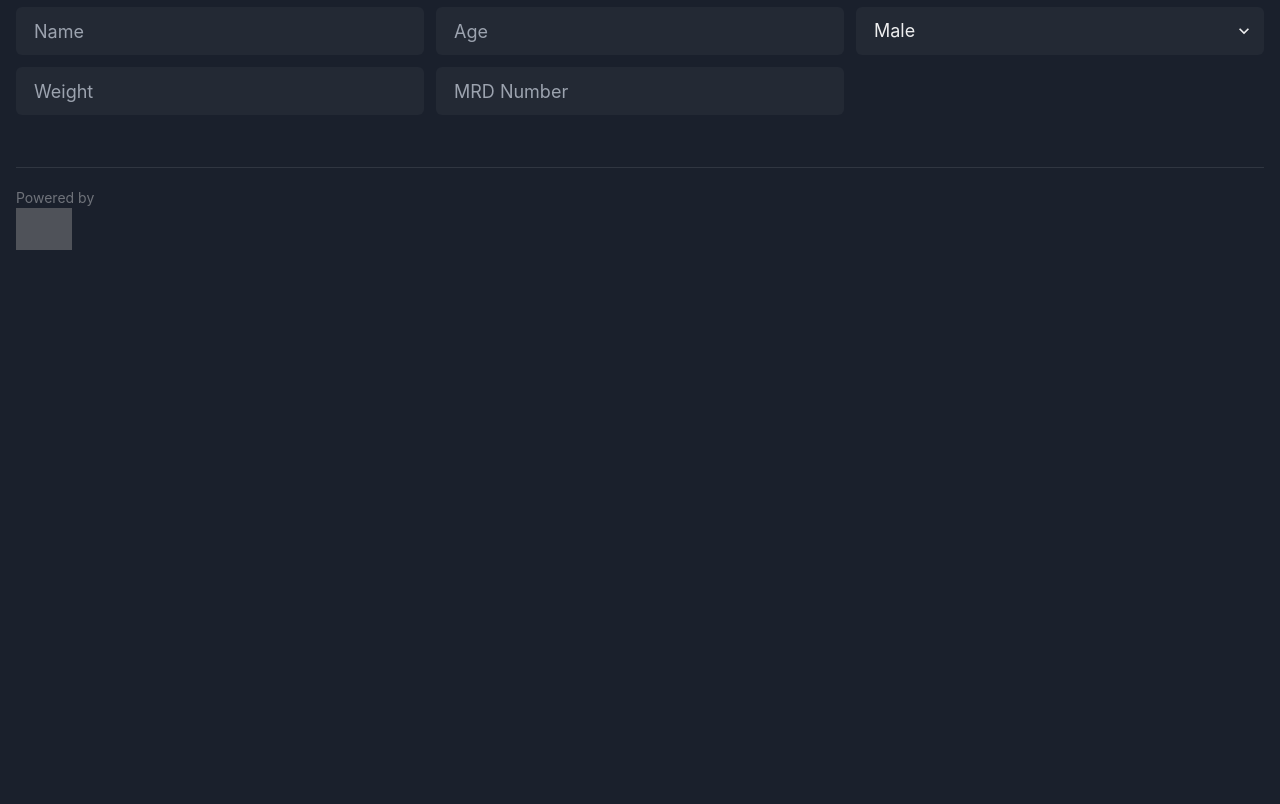
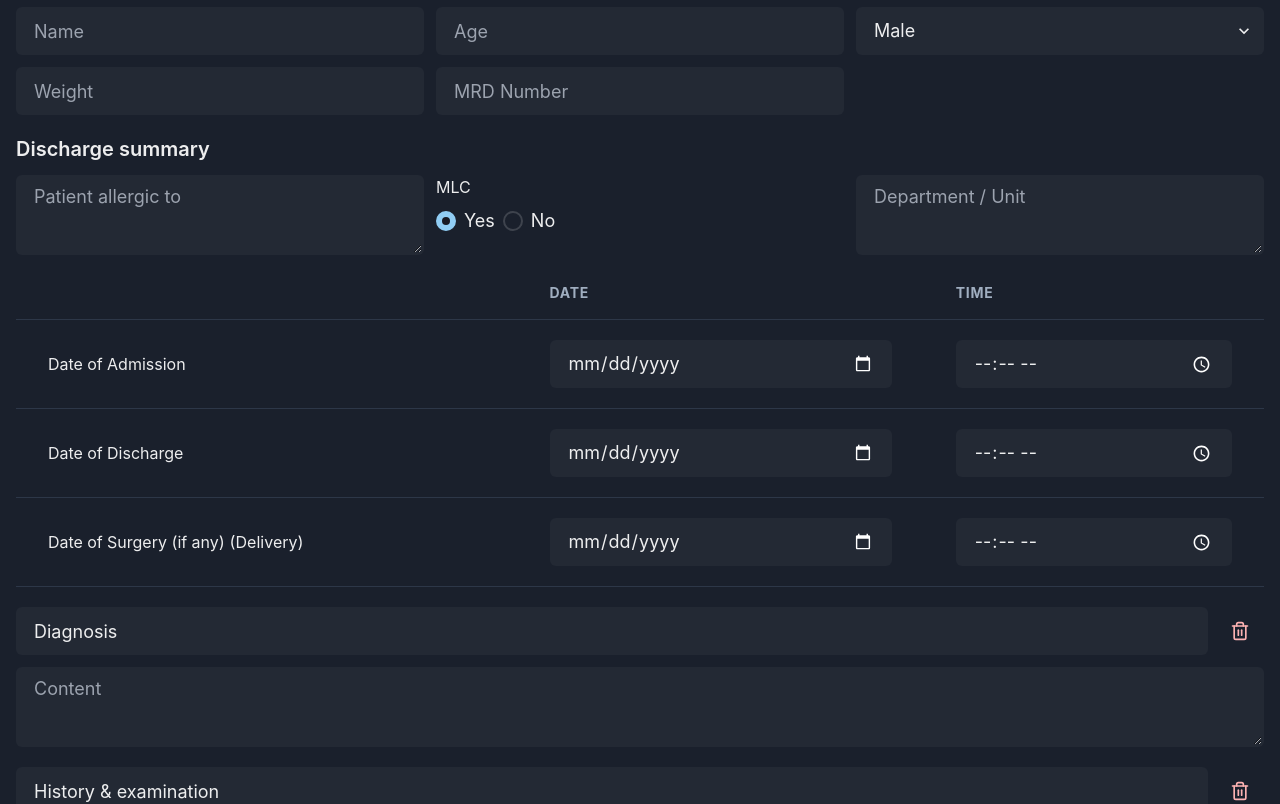
Before and after one commit to hyfic/vein-web, a Next.js app: page /form in a window 1280 px wide. Shown: the part 340-1144 px from the top of the page. Before the commit the page ends 800 px from the top, so only its background shows below. Built offline with nearby package versions, Linux system fonts and the light colour scheme; grey boxes are pictures that could not be loaded.

Commit message:
idk what I'm doing

```diff
--- /dev/null
+++ b/components/dischargeForm/dischargeSummaryDate.tsx
@@ -0,0 +1,50 @@
+import React from 'react';
+import { DateTime } from '@/types/discharge';
+import { SetState } from '@/types/react';
+import { Input, Td, Tr } from '@chakra-ui/react';
+
+interface Props {
+  date: DateTime;
+  setDate: SetState<DateTime>;
+  title: string;
+}
+
+export const DischargeSummaryDate: React.FC<Props> = ({
+  date,
+  setDate,
+  title,
+}) => {
+  return (
+    <Tr>
+      <Td>{title}</Td>
+      <Td>
+        <Input
+          size='lg'
+          type='date'
+          variant='filled'
+          value={date.date}
+          onChange={(e) =>
+            setDate({
+              date: e.target.value,
+              time: date.time,
+            })
+          }
+        />
+      </Td>
+      <Td>
+        <Input
+          size='lg'
+          type='time'
+          variant='filled'
+          value={date.time}
+          onChange={(e) =>
+            setDate({
+              time: e.target.value,
+              date: date.date,
+            })
+          }
+        />
+      </Td>
+    </Tr>
+  );
+};
--- /dev/null
+++ b/components/dischargeForm/dischargeSummaryForm.tsx
@@ -0,0 +1,99 @@
+import React, { useContext, useEffect, useState } from 'react';
+import { DateTime, DischargeSummaryValues } from '@/types/discharge';
+import { DischargeSummaryDate } from './dischargeSummaryDate';
+import { DischargeFormContext, DischargeFromContextType } from '.';
+import {
+  Radio,
+  RadioGroup,
+  SimpleGrid,
+  Stack,
+  Table,
+  TableContainer,
+  Tbody,
+  Textarea,
+  Th,
+  Thead,
+  Tr,
+} from '@chakra-ui/react';
+import { DischargeSummaryValueForm } from './dischargeSummaryValueForm';
+
+export const DischargeSummaryForm: React.FC = () => {
+  const { dischargeData, setDischargeData } = useContext(
+    DischargeFormContext
+  ) as DischargeFromContextType;
+
+  const [patientAllergicTo, setPatientAllergicTo] = useState('');
+  const [mlc, setMlc] = useState('Yes');
+  const [department, setDepartment] = useState('');
+  const [admission, setAdmission] = useState<DateTime>({});
+  const [discharge, setDischarge] = useState<DateTime>({});
+  const [surgery, setSurgery] = useState<DateTime>({});
+  const [summaryValues, setSummaryValues] = useState<any>(
+    dischargeData.dischargeSummary?.summaryValues || {}
+  );
+
+  useEffect(() => {}, [summaryValues]);
+
+  return (
+    <div className='mt-5'>
+      <h1 className='text-xl font-semibold'>Discharge summary</h1>
+      <SimpleGrid mt={3} columns={{ sm: 1, md: 2, lg: 3 }} gap={3}>
+        <Textarea
+          value={patientAllergicTo}
+          onChange={(e) => setPatientAllergicTo(e.target.value)}
+          variant='filled'
+          placeholder='Patient allergic to'
+          size='lg'
+        />
+        <div>
+          <h2 className=''>MLC</h2>
+          <RadioGroup mt={2} size='lg' onChange={setMlc} value={mlc}>
+            <Stack direction='row'>
+              <Radio value='Yes'>Yes</Radio>
+              <Radio value='No'>No</Radio>
+            </Stack>
+          </RadioGroup>
+        </div>
+        <Textarea
+          value={department}
+          onChange={(e) => setDepartment(e.target.value)}
+          variant='filled'
+          placeholder='Department / Unit'
+          size='lg'
+        />
+      </SimpleGrid>
+      <TableContainer>
+        <Table mt={3} size='lg' variant='simple'>
+          <Thead>
+            <Tr>
+              <Th></Th>
+              <Th>DATE</Th>
+              <Th>TIME</Th>
+            </Tr>
+          </Thead>
+          <Tbody>
+            <DischargeSummaryDate
+              title='Date of Admission'
+              date={admission}
+              setDate={setAdmission}
+            />
+            <DischargeSummaryDate
+              title='Date of Discharge'
+              date={discharge}
+              setDate={setDischarge}
+            />
+            <DischargeSummaryDate
+              title='Date of Surgery (if any) (Delivery)'
+              date={surgery}
+              setDate={setSurgery}
+            />
+          </Tbody>
+        </Table>
+      </TableContainer>
+      <DischargeSummaryValueForm
+        summaryValues={summaryValues}
+        setSummaryValues={setSummaryValues}
+      />
+    </div>
+  );
+};
--- /dev/null
+++ b/components/dischargeForm/dischargeSummaryValue.tsx
@@ -0,0 +1,56 @@
+import React, { useState, useEffect } from 'react';
+import { DischargeSummaryValues } from '@/types/discharge';
+import { Flex, IconButton, Input, Textarea } from '@chakra-ui/react';
+import { FiTrash2 } from 'react-icons/fi';
+
+interface Props {
+  hashkey: string;
+  summaryValue: DischargeSummaryValues;
+  editDischargeSummaryValue: any;
+  removeDischargeSummaryValue: any;
+}
+
+export const DischargeSummaryValue: React.FC<Props> = ({
+  hashkey: key,
+  summaryValue,
+  editDischargeSummaryValue,
+  removeDischargeSummaryValue,
+}) => {
+  const [title, setTitle] = useState(summaryValue.title);
+  const [content, setContent] = useState(summaryValue.content);
+
+  useEffect(() => {
+    editDischargeSummaryValue(key, title, content);
+  }, [title, content]);
+
+  return (
+    <div className='mb-5'>
+      <Flex alignItems='center'>
+        <Input
+          size='lg'
+          value={title}
+          onChange={(e) => setTitle(e.target.value)}
+          variant='filled'
+          placeholder='Title'
+        />
+        <IconButton
+          aria-label='remove'
+          size='lg'
+          ml={2}
+          colorScheme='red'
+          icon={<FiTrash2 size={20} />}
+          variant='ghost'
+          onClick={() => removeDischargeSummaryValue(key)}
+        />
+      </Flex>
+      <Textarea
+        size='lg'
+        variant='filled'
+        value={content}
+        onChange={(e) => setContent(e.target.value)}
+        placeholder='Content'
+        className='mt-3'
+      />
+    </div>
+  );
+};
--- /dev/null
+++ b/components/dischargeForm/dischargeSummaryValueForm.tsx
@@ -0,0 +1,65 @@
+import React, { useState } from 'react';
+import { SetState } from '@/types/react';
+import { DischargeSummaryValues } from '@/types/discharge';
+import { DischargeSummaryValue } from './dischargeSummaryValue';
+import { Button } from '@chakra-ui/react';
+import { FiPlus } from 'react-icons/fi';
+
+interface Props {
+  summaryValues: any;
+  setSummaryValues: SetState<any>;
+}
+
+export const DischargeSummaryValueForm: React.FC<Props> = ({
+  summaryValues,
+  setSummaryValues,
+}) => {
+  const editDischargeSummaryValue = (
+    key: string,
+    title: string,
+    content: string
+  ) => {
+    setSummaryValues({
+      ...summaryValues,
+      [key]: {
+        title,
+        content,
+      },
+    });
+  };
+
+  const removeDischargeSummaryValue = (key: string) => {
+    let filteredSummaryValues = summaryValues;
+    delete filteredSummaryValues[key];
+    setSummaryValues({ ...filteredSummaryValues });
+  };
+
+  const addDischargeSummaryValue = () => {
+    let key = Date.now().toString();
+
+    setSummaryValues({
+      ...summaryValues,
+      [key]: {
+        title: 'Untitled',
+        content: '',
+      },
+    });
+  };
+
+  return (
+    <div className='mt-5'>
+      {Object.entries(summaryValues).map(([key, summaryValue]) => (
+        <DischargeSummaryValue
+          key={key}
+          hashkey={key}
+          summaryValue={summaryValue as DischargeSummaryValues}
+          editDischargeSummaryValue={editDischargeSummaryValue}
+          removeDischargeSummaryValue={removeDischargeSummaryValue}
+        />
+      ))}
+      <Button size='lg' variant='outline' onClick={addDischargeSummaryValue}>
+        Add field <FiPlus className='ml-2' size={20} />
+      </Button>
+    </div>
+  );
+};
--- a/components/dischargeForm/index.tsx
+++ b/components/dischargeForm/index.tsx
@@ -4,6 +4,7 @@ import { defaultDischargeData } from '@/utils/constants';
 import React, { createContext, useState } from 'react';
 import { BioData } from './bioData';
 import { DischargeHeader } from './dischargeHeader';
+import { DischargeSummaryForm } from './dischargeSummaryForm';
 
 export interface DischargeFromContextType {
   dischargeData: Discharge;
@@ -21,6 +22,7 @@ export const DischargeForm: React.FC = () => {
     <DischargeFormContext.Provider value={{ dischargeData, setDischargeData }}>
       <DischargeHeader />
       <BioData />
+      <DischargeSummaryForm />
     </DischargeFormContext.Provider>
   );
 };
--- a/utils/constants.ts
+++ b/utils/constants.ts
@@ -1,38 +1,44 @@
 export const defaultDischargeData = {
   dischargeSummary: {
-    summaryValues: [
-      {
+    summaryValues: {
+      '1': {
         title: 'Diagnosis',
         content: '',
       },
-      {
+      '2': {
         title: 'History & examination',
         content: '',
       },
-      {
+
+      '3': {
         title: 'Laboratory reports',
         content: '',
       },
-      {
+
+      '4': {
         title: 'Laboratory reports',
         content: '',
       },
-      {
+
+      '5': {
         title: 'Course in the hospital',
         content: '',
       },
-      {
+
+      '6': {
         title: 'Advice on Discharge',
         content: '',
       },
-      {
+
+      '7': {
         title: 'Review on',
         content: '',
       },
-      {
+
+      '8': {
         title: 'Lab tests to do on review',
         content: '',
       },
-    ],
+    },
   },
 };
```
Also changed, not shown: types/discharge.ts (+4 -4 lines).
